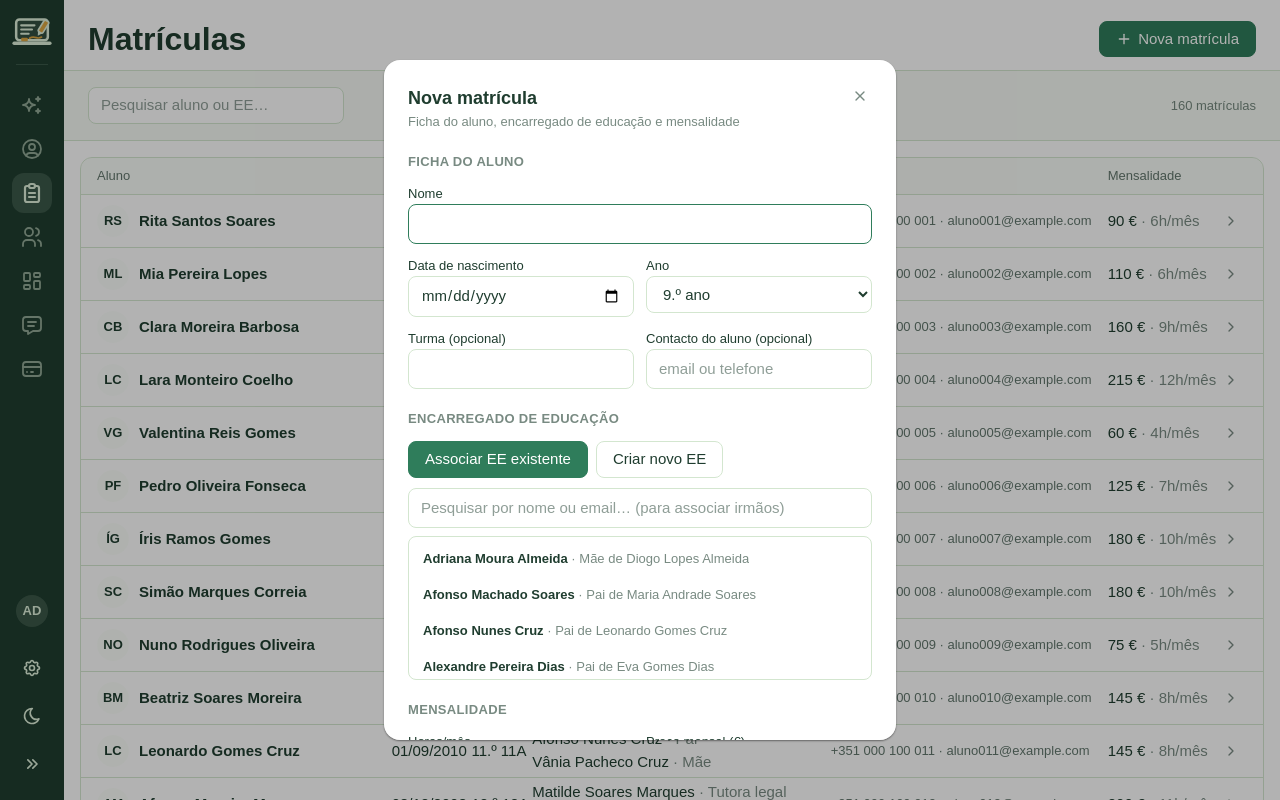
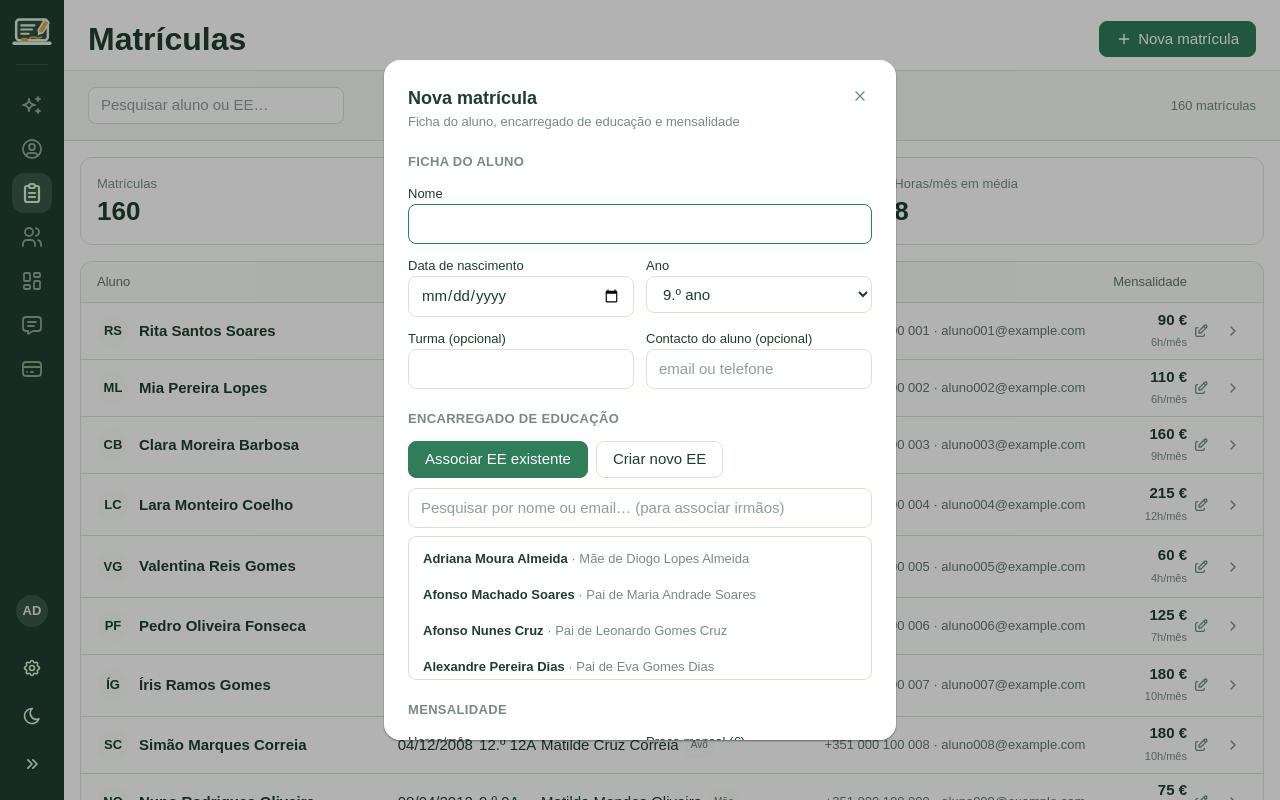
Before and after one commit to Marques005/Lousa, a Next.js app in the folder demo/: page /admin/matriculas in a window 1280 px wide. Both pictures are taken after a click on the button "Nova matrícula". Built offline with nearby package versions, Linux system fonts and the light colour scheme.

Commit message:
Melhora o visual das Matrículas e permite editar
Acrescenta cartões de resumo (matrículas, mensalidade total, média de
horas), pills para o parentesco do EE e mais destaque nas linhas da
tabela. Cada matrícula passa a ter um botão de editar que reabre o
mesmo formulário, já preenchido.

```diff
--- a/demo/src/app/admin/matriculas/page.tsx
+++ b/demo/src/app/admin/matriculas/page.tsx
@@ -1,7 +1,7 @@
 'use client';
 
 import Link from 'next/link';
-import { useEffect, useState } from 'react';
+import { useEffect, useMemo, useState } from 'react';
 import { createPortal } from 'react-dom';
 import { toast } from 'sonner';
 import { cn } from '@/components/lib/utils';
@@ -15,13 +15,14 @@ const campo =
   'w-full rounded-lg border border-(--line) bg-(--surface,white) px-3 py-2 text-sm outline-none focus:border-(--accent)';
 
 // Associa a matrícula a um EE já existente (irmãos) ou regista um novo
-function PassoEE({ ee, setEe }: { ee: EE | null; setEe: (ee: EE | null) => void }) {
-  const [modo, setModo] = useState<'existente' | 'novo'>('existente');
-  const [q, setQ] = useState('');
-  const [nome, setNome] = useState('');
-  const [parentesco, setParentesco] = useState('');
-  const [email, setEmail] = useState('');
-  const [telefone, setTelefone] = useState('');
+function PassoEE({ ee, setEe, eeInicial }: { ee: EE | null; setEe: (ee: EE | null) => void; eeInicial?: EE | null }) {
+  const jaExiste = !!eeInicial && eesExistentes.some((e) => e.email === eeInicial.email);
+  const [modo, setModo] = useState<'existente' | 'novo'>(eeInicial && !jaExiste ? 'novo' : 'existente');
+  const [q, setQ] = useState(eeInicial && jaExiste ? eeInicial.nome : '');
+  const [nome, setNome] = useState(eeInicial && !jaExiste ? eeInicial.nome : '');
+  const [parentesco, setParentesco] = useState(eeInicial && !jaExiste ? eeInicial.parentesco : '');
+  const [email, setEmail] = useState(eeInicial && !jaExiste ? eeInicial.email : '');
+  const [telefone, setTelefone] = useState(eeInicial && !jaExiste ? eeInicial.telefone : '');
 
   // ao escrever um EE novo, propaga de imediato para o formulário principal
   useEffect(() => {
@@ -110,16 +111,24 @@ function PassoEE({ ee, setEe }: { ee: EE | null; setEe: (ee: EE | null) => void
   );
 }
 
-function FormularioMatricula({ fechar, guardar }: { fechar: () => void; guardar: (m: Matricula) => void }) {
-  const [nome, setNome] = useState('');
-  const [nascimento, setNascimento] = useState('');
-  const [ano, setAno] = useState(9);
-  const [turma, setTurma] = useState('');
-  const [contacto, setContacto] = useState('');
-  const [ee, setEe] = useState<EE | null>(null);
+function FormularioMatricula({
+  inicial,
+  fechar,
+  guardar
+}: {
+  inicial: Matricula | null;
+  fechar: () => void;
+  guardar: (m: Matricula) => void;
+}) {
+  const [nome, setNome] = useState(inicial?.nome ?? '');
+  const [nascimento, setNascimento] = useState(inicial?.nascimento ?? '');
+  const [ano, setAno] = useState(inicial?.ano ?? 9);
+  const [turma, setTurma] = useState(inicial && inicial.turma !== '—' ? inicial.turma : '');
+  const [contacto, setContacto] = useState(inicial?.contacto ?? '');
+  const [ee, setEe] = useState<EE | null>(inicial?.ees[0] ?? null);
   const base = { id: nome || 'nova-matricula', ano };
-  const [horas, setHoras] = useState(horasMes(base));
-  const [preco, setPreco] = useState(precoMensal(base));
+  const [horas, setHoras] = useState(inicial?.horasMes ?? horasMes(base));
+  const [preco, setPreco] = useState(inicial?.precoMensal ?? precoMensal(base));
 
   const valida = nome.trim() !== '' && nascimento !== '' && ee !== null && horas > 0 && preco > 0;
 
@@ -141,7 +150,7 @@ function FormularioMatricula({ fechar, guardar }: { fechar: () => void; guardar:
           e.preventDefault();
           if (!valida || !ee) return;
           guardar({
-            id: `MAT${Date.now()}`,
+            id: inicial?.id ?? `MAT${Date.now()}`,
             nome: nome.trim(),
             nascimento,
             ano,
@@ -150,14 +159,15 @@ function FormularioMatricula({ fechar, guardar }: { fechar: () => void; guardar:
             ees: [ee],
             horasMes: horas,
             precoMensal: preco,
-            criadaEm: new Date().toISOString().slice(0, 10)
+            criadaEm: inicial?.criadaEm ?? new Date().toISOString().slice(0, 10),
+            alunoId: inicial?.alunoId
           });
         }}
         className='max-h-[85vh] w-full max-w-lg space-y-5 overflow-auto rounded-2xl bg-(--surface,white) p-6 shadow-2xl'
       >
         <div className='flex items-start justify-between'>
           <div>
-            <h3 className='text-lg font-bold'>Nova matrícula</h3>
+            <h3 className='text-lg font-bold'>{inicial ? 'Editar matrícula' : 'Nova matrícula'}</h3>
             <p className='text-xs opacity-60'>Ficha do aluno, encarregado de educação e mensalidade</p>
           </div>
           <button type='button' onClick={fechar} className='rounded-md p-1 opacity-60 hover:bg-(--soft) hover:opacity-100'>
@@ -201,7 +211,7 @@ function FormularioMatricula({ fechar, guardar }: { fechar: () => void; guardar:
 
         <section className='space-y-3'>
           <h4 className='text-xs font-semibold tracking-wide uppercase opacity-60'>Encarregado de educação</h4>
-          <PassoEE ee={ee} setEe={setEe} />
+          <PassoEE ee={ee} setEe={setEe} eeInicial={inicial?.ees[0] ?? null} />
         </section>
 
         <section className='space-y-3'>
@@ -235,7 +245,7 @@ function FormularioMatricula({ fechar, guardar }: { fechar: () => void; guardar:
             Cancelar
           </button>
           <button type='submit' disabled={!valida} className={cn(btn, ativo, 'disabled:opacity-40')}>
-            Matricular
+            {inicial ? 'Guardar' : 'Matricular'}
           </button>
         </div>
       </form>
@@ -244,21 +254,43 @@ function FormularioMatricula({ fechar, guardar }: { fechar: () => void; guardar:
   );
 }
 
+const euro = (v: number) => v.toLocaleString('pt-PT', { style: 'currency', currency: 'EUR', maximumFractionDigits: 0 });
+
+function Estatistica({ label, valor }: { label: string; valor: string }) {
+  return (
+    <div className='rounded-xl border border-(--line) p-4'>
+      <div className='text-xs opacity-60'>{label}</div>
+      <div className='text-2xl font-extrabold'>{valor}</div>
+    </div>
+  );
+}
+
 export default function MatriculasPage() {
-  const [novas, setNovas] = useState<Matricula[]>([]);
+  // matrículas criadas ou editadas nesta sessão (função dev, sem backend), por id
+  const [extra, setExtra] = useState<Record<string, Matricula>>({});
   const [q, setQ] = useState('');
-  const [aMatricular, setAMatricular] = useState(false);
-  const lista = [...novas, ...matriculasExistentes].filter(
+  const [formAberto, setFormAberto] = useState<'nova' | Matricula | null>(null);
+
+  const idsExistentes = useMemo(() => new Set(matriculasExistentes.map((m) => m.id)), []);
+  const novas = Object.values(extra)
+    .filter((m) => !idsExistentes.has(m.id))
+    .sort((a, b) => b.criadaEm.localeCompare(a.criadaEm));
+  const existentes = matriculasExistentes.map((m) => extra[m.id] ?? m);
+  const todas = [...novas, ...existentes];
+
+  const lista = todas.filter(
     (m) =>
       m.nome.toLowerCase().includes(q.toLowerCase()) ||
       m.ees.some((e) => e.nome.toLowerCase().includes(q.toLowerCase()))
   );
+  const mensalidadeTotal = lista.reduce((s, m) => s + m.precoMensal, 0);
+  const horasMedia = lista.length ? lista.reduce((s, m) => s + m.horasMes, 0) / lista.length : 0;
 
   return (
     <PageCard
       titulo='Matrículas'
       acoes={
-        <button className={cn(btn, ativo, 'flex items-center gap-1.5')} onClick={() => setAMatricular(true)}>
+        <button className={cn(btn, ativo, 'flex items-center gap-1.5')} onClick={() => setFormAberto('nova')}>
           <Icons.add className='size-4' /> Nova matrícula
         </button>
       }
@@ -273,56 +305,84 @@ export default function MatriculasPage() {
         <span className='text-xs opacity-60'>{lista.length} matrículas</span>
       </div>
 
-      <div className='flex-1 overflow-auto p-4'>
+      <div className='flex-1 space-y-4 overflow-auto p-4'>
+        <div className='grid grid-cols-3 gap-3'>
+          <Estatistica label='Matrículas' valor={String(lista.length)} />
+          <Estatistica label='Mensalidade total' valor={euro(mensalidadeTotal)} />
+          <Estatistica label='Horas/mês em média' valor={horasMedia.toLocaleString('pt-PT', { maximumFractionDigits: 1 })} />
+        </div>
+
         <div className='overflow-hidden rounded-xl border border-(--line)'>
           <table className='w-full text-sm'>
             <thead className='bg-(--soft)/60 text-left text-xs opacity-70'>
               <tr>
-                <th className='px-4 py-2 font-medium'>Aluno</th>
+                <th className='px-4 py-2.5 font-medium'>Aluno</th>
                 <th className='font-medium'>Nascimento</th>
                 <th className='font-medium'>Turma</th>
                 <th className='font-medium'>Encarregado de educação</th>
                 <th className='font-medium'>Contacto</th>
-                <th className='font-medium'>Mensalidade</th>
-                <th className='w-10' />
+                <th className='font-medium text-right'>Mensalidade</th>
+                <th className='w-16 pr-4' />
               </tr>
             </thead>
             <tbody>
               {lista.map((m) => (
-                <tr key={m.id} className='border-t border-(--line)'>
-                  <td className='px-4 py-2.5'>
+                <tr key={m.id} className='border-t border-(--line) transition-colors hover:bg-(--soft)/40'>
+                  <td className='px-4 py-3'>
                     <div className='flex items-center gap-2.5'>
                       <span className='flex size-8 shrink-0 items-center justify-center rounded-full bg-(--dot)/15 text-xs font-bold'>
                         {iniciais(m.nome)}
                       </span>
                       <div className='min-w-0'>
-                        <div className='truncate font-semibold'>{m.nome}</div>
+                        <div className='flex items-center gap-1.5'>
+                          <span className='truncate font-semibold'>{m.nome}</span>
                           {!m.alunoId && (
-                          <span className='rounded-md bg-emerald-100 px-1.5 py-0.5 text-[10px] font-bold text-emerald-800'>Nova</span>
+                            <span className='shrink-0 rounded-md bg-emerald-100 px-1.5 py-0.5 text-[10px] font-bold text-emerald-800'>
+                              Nova
+                            </span>
                           )}
+                        </div>
                       </div>
                     </div>
                   </td>
                   <td className='whitespace-nowrap'>{dataPt(m.nascimento)}</td>
-                  <td>{m.ano}.º {m.turma}</td>
+                  <td className='whitespace-nowrap'>
+                    {m.ano}.º {m.turma}
+                  </td>
                   <td>
                     {m.ees.map((e) => (
-                      <div key={e.email} className='whitespace-nowrap'>
-                        {e.nome} <span className='opacity-60'>· {e.parentesco}</span>
+                      <div key={e.email} className='flex flex-wrap items-center gap-1.5 whitespace-nowrap py-0.5'>
+                        <span>{e.nome}</span>
+                        <span className='rounded-md bg-(--dot)/10 px-1.5 py-0.5 text-[10px] font-medium opacity-70'>
+                          {e.parentesco}
+                        </span>
                       </div>
                     ))}
                   </td>
                   <td className='text-xs whitespace-nowrap opacity-70'>{m.contacto || m.ees[0]?.telefone}</td>
-                  <td className='whitespace-nowrap'>
-                    {m.precoMensal.toLocaleString('pt-PT', { style: 'currency', currency: 'EUR', maximumFractionDigits: 0 })}
-                    <span className='opacity-60'> · {m.horasMes}h/mês</span>
+                  <td className='text-right whitespace-nowrap'>
+                    <div className='font-semibold'>{euro(m.precoMensal)}</div>
+                    <div className='text-[11px] opacity-60'>{m.horasMes}h/mês</div>
                   </td>
-                  <td className='pr-4 text-right'>
+                  <td className='pr-4'>
+                    <div className='flex items-center justify-end gap-1'>
+                      <button
+                        title='Editar matrícula'
+                        onClick={() => setFormAberto(m)}
+                        className='rounded-md p-1.5 opacity-60 hover:bg-(--soft) hover:opacity-100'
+                      >
+                        <Icons.edit className='size-4' />
+                      </button>
                       {m.alunoId && (
-                      <Link href={`/alunos/${m.alunoId}`} title='Ver ficha completa' className='opacity-60 hover:opacity-100'>
+                        <Link
+                          href={`/alunos/${m.alunoId}`}
+                          title='Ver ficha completa'
+                          className='rounded-md p-1.5 opacity-60 hover:bg-(--soft) hover:opacity-100'
+                        >
                           <Icons.chevronRight className='size-4' />
                         </Link>
                       )}
+                    </div>
                   </td>
                 </tr>
               ))}
@@ -332,13 +392,14 @@ export default function MatriculasPage() {
         </div>
       </div>
 
-      {aMatricular && (
+      {formAberto && (
         <FormularioMatricula
-          fechar={() => setAMatricular(false)}
+          inicial={formAberto === 'nova' ? null : formAberto}
+          fechar={() => setFormAberto(null)}
           guardar={(m) => {
-            setNovas((ms) => [m, ...ms]);
-            toast(`Matrícula de ${m.nome} criada`);
-            setAMatricular(false);
+            setExtra((ex) => ({ ...ex, [m.id]: m }));
+            toast(formAberto === 'nova' ? `Matrícula de ${m.nome} criada` : `Matrícula de ${m.nome} atualizada`);
+            setFormAberto(null);
           }}
         />
       )}
```
Lines whose indentation alone changed are shown as unchanged.
